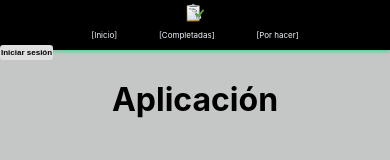
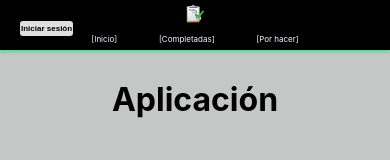
Before and after one commit to EzequielTartaglia/Login-with-JSX-Auth0, a React (Create React App) app: page / in a window 390 px wide. Shown: the top 160 px of the page. Built offline with nearby package versions, Linux system fonts and the light colour scheme.

Commit message:
Fixing buttons style (responsive)

```diff
--- a/src/Styles/App.css
+++ b/src/Styles/App.css
@@ -11,8 +11,3 @@ body{
   text-align: center;
   margin-top: 5rem;
 }
-
-.App-logo {
-  height: 40vmin;
-  pointer-events: none;
-}
--- a/src/Styles/NavegadorBar.css
+++ b/src/Styles/NavegadorBar.css
@@ -53,7 +53,6 @@
     color: rgb(0, 0, 0);
     background: rgb(223, 223, 223);
     box-shadow: 0 2px 3px 0 rgba(15, 218, 117, 0.555);
-    border: solid .3px aquamarine;
 
    }
 
@@ -186,6 +185,7 @@
       margin-left: 50%;
       font-size: 10px;
 
+
     }
     .sessionInfo li em{
       font-size: 3px;
@@ -194,6 +194,10 @@
       padding: 1px 1px;
       height: 15px;
       border-radius: 3px;
+    }
+    .loginButton{
+      margin-top: -60%;
+      margin-left: 20px;
     }
     .nav-custom{
       margin: auto;
```
